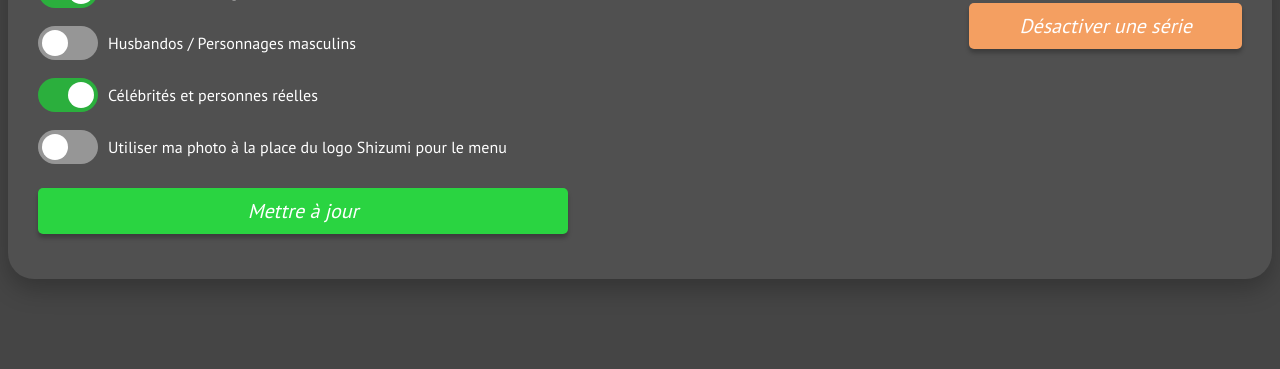
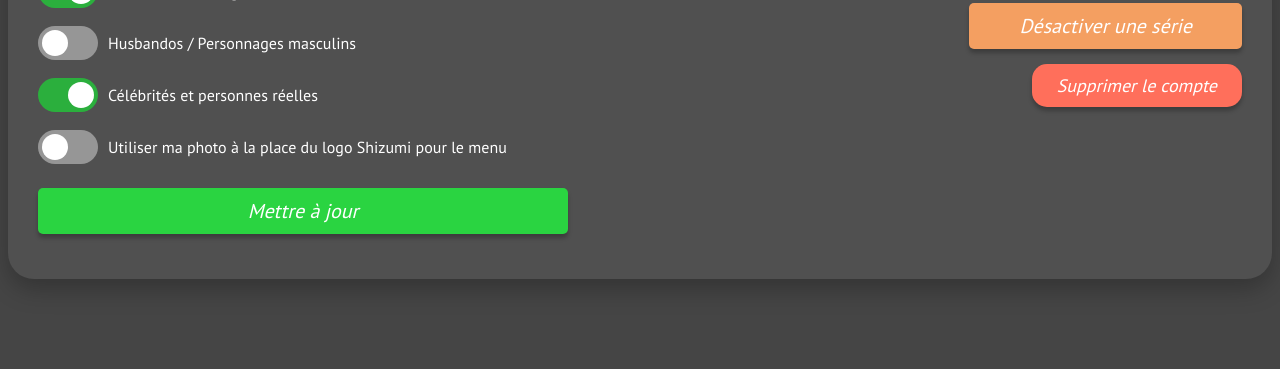
Before and after one commit to SorenKyojin/Shizumi-Project, a PHP site: page /projets/settings.php in a window 1280 px wide. Shown: the part 614-983 px from the top of the page. Run offline with PHP 8.4, Linux system fonts and the light colour scheme; the visitor is signed in with stand-in values (Sample User, id 1); data that the repository does not hold is empty.

Commit message:
Added account deletion button

```diff
--- a/settings.php
+++ b/settings.php
@@ -274,6 +274,7 @@ session_start();
                 </div>
                 <div class="flex-profile-buttons">
                     <button class="disable-list">Désactiver une série</button>
+                    <a href="delete-warning.php" class="red-button remove-link-style italic">Supprimer le compte</a>
                 </div>
             </div>
         </div>
```
